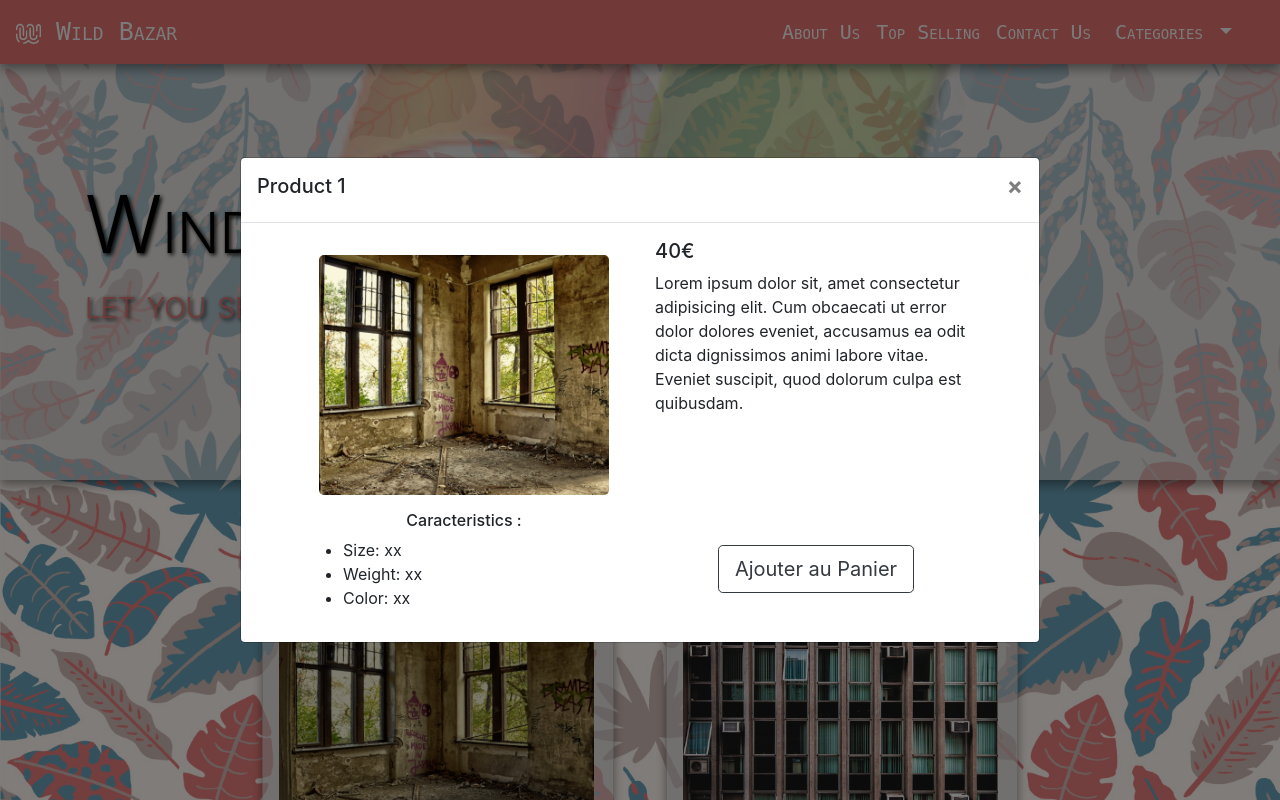
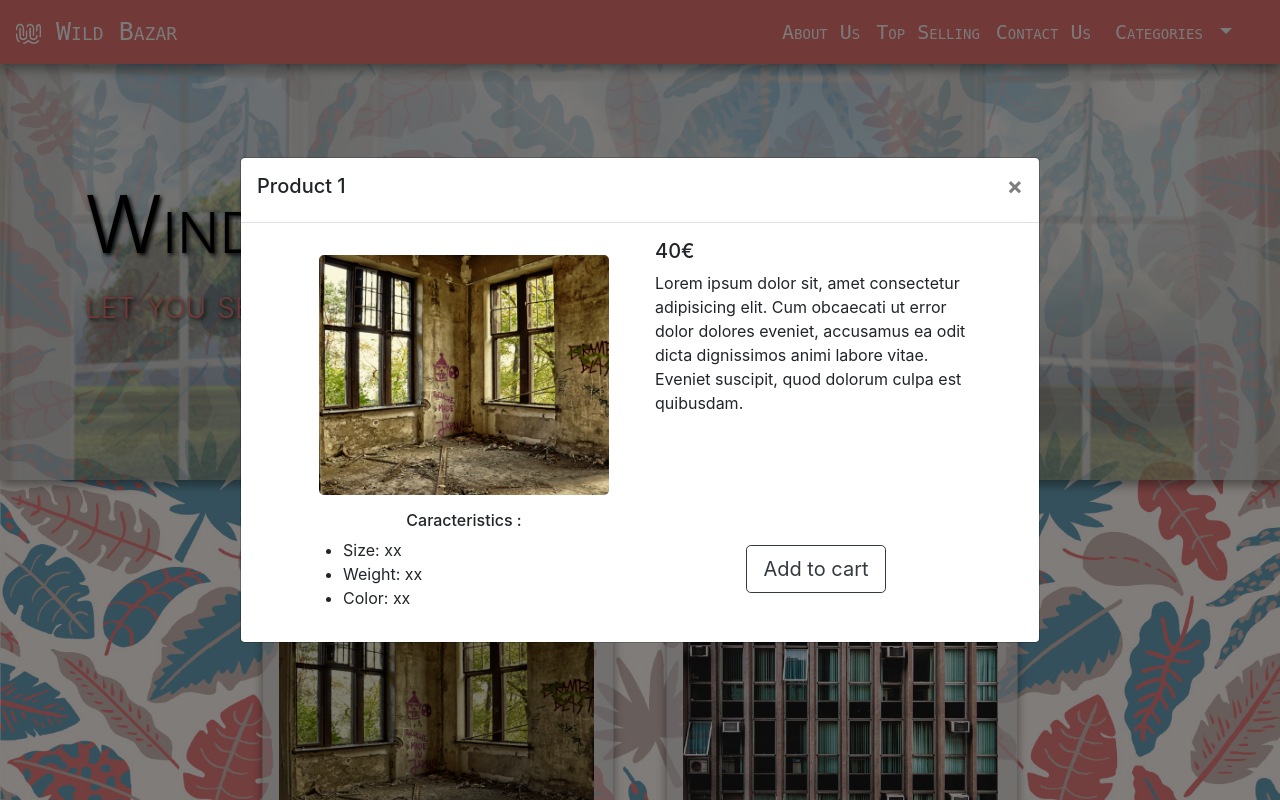
Before and after one commit to WildCodeSchool/orleans-0219-php-wildbazar1, a PHP site: page /windows.html in a window 1280 px wide, after a click on "Product 1". Run offline with PHP 8.4, Linux system fonts and the light colour scheme.

Commit message:
finition modal + photo

```diff
--- a/css/style_windows.css
+++ b/css/style_windows.css
@@ -52,7 +52,7 @@ body{
 }
 
 .jumbotron{
-    background-image: url("../images/windows/image.png");
+    background-image: url("../images/windows/imagefond2.png");
     background-size: cover;
     background-repeat: no-repeat;
     background-position: right center;
--- a/windows.html
+++ b/windows.html
@@ -11,6 +11,9 @@
         <link rel="stylesheet"
             href="https://stackpath.bootstrapcdn.com/bootstrap/4.3.1/css/bootstrap.min.css"
             integrity="sha384-ggOyR0iXCbMQv3Xipma34MD+dH/1fQ784/j6cY/iJTQUOhcWr7x9JvoRxT2MZw1T"
+            crossorigin="anonymous">
+
+        <link rel="stylesheet" href="https://use.fontawesome.com/releases/v5.7.2/css/all.css" integrity="sha384-fnmOCqbTlWIlj8LyTjo7mOUStjsKC4pOpQbqyi7RrhN7udi9RwhKkMHpvLbHG9Sr"
             crossorigin="anonymous">
 
 
@@ -142,8 +145,7 @@
 
                                             <div class="col-sm-6 text-center align-self-center">
 
-                                                <button type="button" class="btn btn-outline-dark btn-lg">Ajouter au
-                                                    Panier</button>
+                                                <button type="button" class="btn btn-outline-dark btn-lg">Add to cart</button>
                                             </div>
 
                                         </div>
@@ -214,8 +216,7 @@
 
                                             <div class="col-sm-6 text-center align-self-center">
 
-                                                <button type="button" class="btn btn-outline-dark btn-lg">Ajouter au
-                                                    Panier</button>
+                                                <button type="button" class="btn btn-outline-dark btn-lg">Add to cart</button>
                                             </div>
 
                                         </div>
@@ -287,8 +288,7 @@
 
                                             <div class="col-sm-6 text-center align-self-center">
 
-                                                <button type="button" class="btn btn-outline-dark btn-lg">Ajouter au
-                                                    Panier</button>
+                                                <button type="button" class="btn btn-outline-dark btn-lg">Add to cart</button>
                                             </div>
 
                                         </div>
@@ -360,8 +360,7 @@
 
                                             <div class="col-sm-6 text-center align-self-center">
 
-                                                <button type="button" class="btn btn-outline-dark btn-lg">Ajouter au
-                                                    Panier</button>
+                                                <button type="button" class="btn btn-outline-dark btn-lg">Add to cart</button>
                                             </div>
 
                                         </div>
@@ -432,8 +431,7 @@
 
                                             <div class="col-sm-6 text-center align-self-center">
 
-                                                <button type="button" class="btn btn-outline-dark btn-lg">Ajouter au
-                                                    Panier</button>
+                                                <button type="button" class="btn btn-outline-dark btn-lg">Add to cart</button>
                                             </div>
 
                                         </div>
@@ -505,8 +503,7 @@
 
                                             <div class="col-sm-6 text-center align-self-center">
 
-                                                <button type="button" class="btn btn-outline-dark btn-lg">Ajouter au
-                                                    Panier</button>
+                                                <button type="button" class="btn btn-outline-dark btn-lg">Add to cart</button>
                                             </div>
 
                                         </div>
@@ -577,8 +574,7 @@
 
                                             <div class="col-sm-6 text-center align-self-center">
 
-                                                <button type="button" class="btn btn-outline-dark btn-lg">Ajouter au
-                                                    Panier</button>
+                                                <button type="button" class="btn btn-outline-dark btn-lg">Add to cart</button>
                                             </div>
 
                                         </div>
@@ -649,8 +645,7 @@
 
                                             <div class="col-sm-6 text-center align-self-center">
 
-                                                <button type="button" class="btn btn-outline-dark btn-lg">Ajouter au
-                                                    Panier</button>
+                                                <button type="button" class="btn btn-outline-dark btn-lg">Add to cart</button>
                                             </div>
 
                                         </div>
@@ -722,8 +717,7 @@
 
                                             <div class="col-sm-6 text-center align-self-center">
 
-                                                <button type="button" class="btn btn-outline-dark btn-lg">Ajouter au
-                                                    Panier</button>
+                                                <button type="button" class="btn btn-outline-dark btn-lg">Add to cart</button>
                                             </div>
 
                                         </div>
@@ -794,8 +788,7 @@
 
                                             <div class="col-sm-6 text-center align-self-center">
 
-                                                <button type="button" class="btn btn-outline-dark btn-lg">Ajouter au
-                                                    Panier</button>
+                                                <button type="button" class="btn btn-outline-dark btn-lg">Add to cart</button>
                                             </div>
 
                                         </div>
@@ -866,8 +859,7 @@
 
                                             <div class="col-sm-6 text-center align-self-center">
 
-                                                <button type="button" class="btn btn-outline-dark btn-lg">Ajouter au
-                                                    Panier</button>
+                                                <button type="button" class="btn btn-outline-dark btn-lg">Add to cart</button>
                                             </div>
 
                                         </div>
@@ -885,7 +877,7 @@
                         <img class="card-img-top img-fluid mt-3" src="images/windows/12.png" alt="image du produit12">
                         <div class="card-body">
                             <!-- product description-->
-                            <h4 class="card-title text-center">Product 12"</h4>
+                            <h4 class="card-title text-center">Product 12</h4>
                         </div>
                     </div>
                 </div>
@@ -896,7 +888,7 @@
                         <div class="modal-content">
                             <div class="modal-header">
                                 <!-- product title-->
-                                <h4 class="h5" id="titreduproduit12">Product 12"</h4>
+                                <h4 class="h5" id="titreduproduit12">Product 12</h4>
                                 <button type="button" class="close" data-dismiss="modal" aria-label="Close">
                                     <span aria-hidden="true">&times;</span>
                                 </button>
@@ -939,8 +931,7 @@
 
                                             <div class="col-sm-6 text-center align-self-center">
 
-                                                <button type="button" class="btn btn-outline-dark btn-lg">Ajouter au
-                                                    Panier</button>
+                                                <button type="button" class="btn btn-outline-dark btn-lg">Add to cart</button>
                                             </div>
 
                                         </div>
@@ -999,7 +990,7 @@
                                 </div>
                             </div>
                             <div class="form-group row">
-                                <label for="inputPassword3" class="col-2
+                                <label for="exampleFormControlTextarea1" class="col-2
                                     col-form-label">Message</label>
                                 <div class="col-8">
                                     <textarea class="form-control"
```
Also changed, not shown: images/windows/image.png, images/windows/imagefond.png (added), images/windows/imagefond2.png (added).
